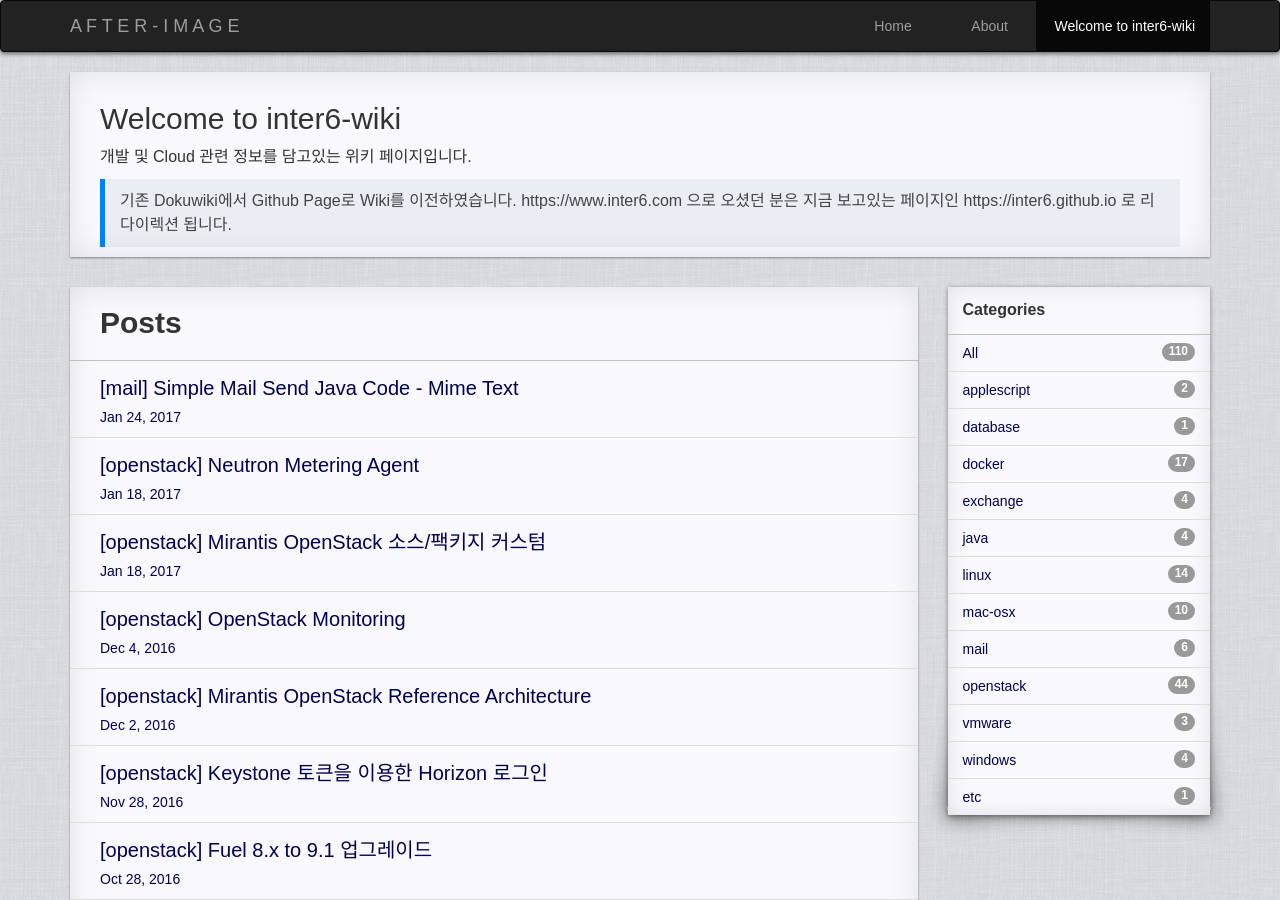
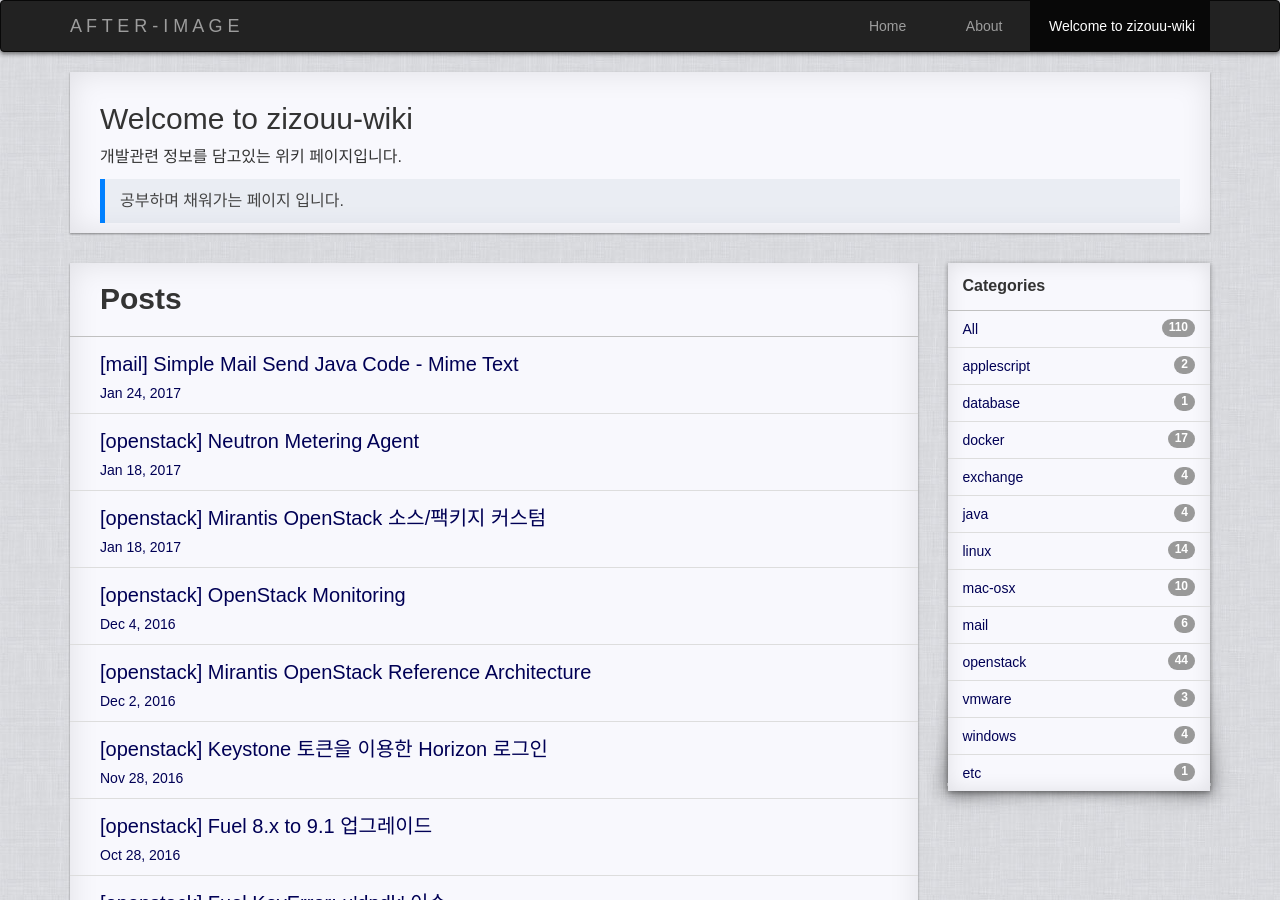
Before and after one commit to zizouu/zizouu.github.io, a Jekyll site: the page built from index.md, in a window 1280 px wide and 900 px high. Built offline with Jekyll 4.4.1, drawn with Linux system fonts in a browser that asks for light colours; our own code applies the rules of GitHub Pages for plain Markdown files.

Commit message:
첫페이지 변경

```diff
--- a/index.md
+++ b/index.md
@@ -2,9 +2,8 @@
 layout: frontpage
 ---
 
-## Welcome to inter6-wiki
+## Welcome to zizouu-wiki
 
-개발 및 Cloud 관련 정보를 담고있는 위키 페이지입니다.
+개발관련 정보를 담고있는 위키 페이지입니다.
 
-> 기존 Dokuwiki에서 Github Page로 Wiki를 이전하였습니다.
-https://www.inter6.com 으로 오셨던 분은 지금 보고있는 페이지인 https://inter6.github.io 로 리다이렉션 됩니다.
+> 공부하며 채워가는 페이지 입니다.
```
